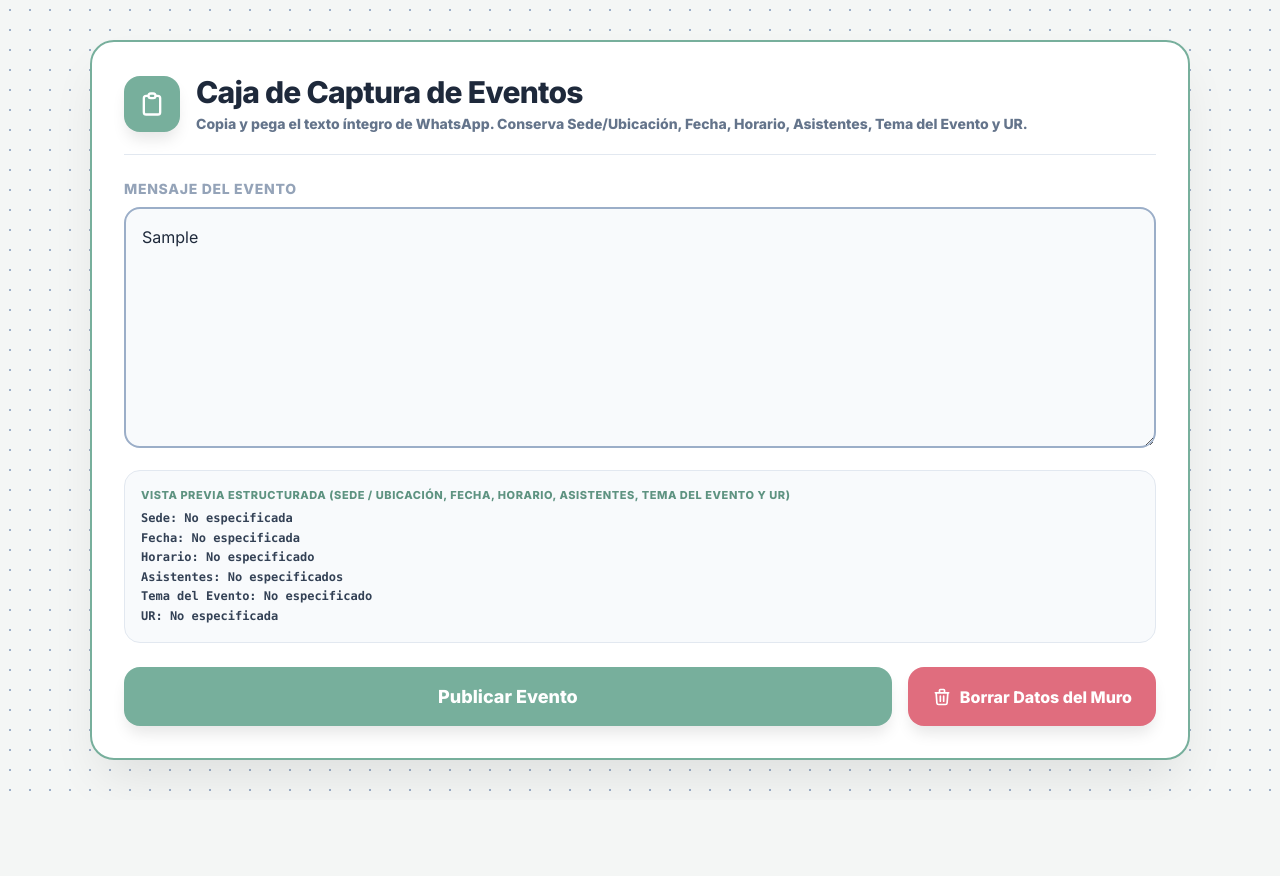
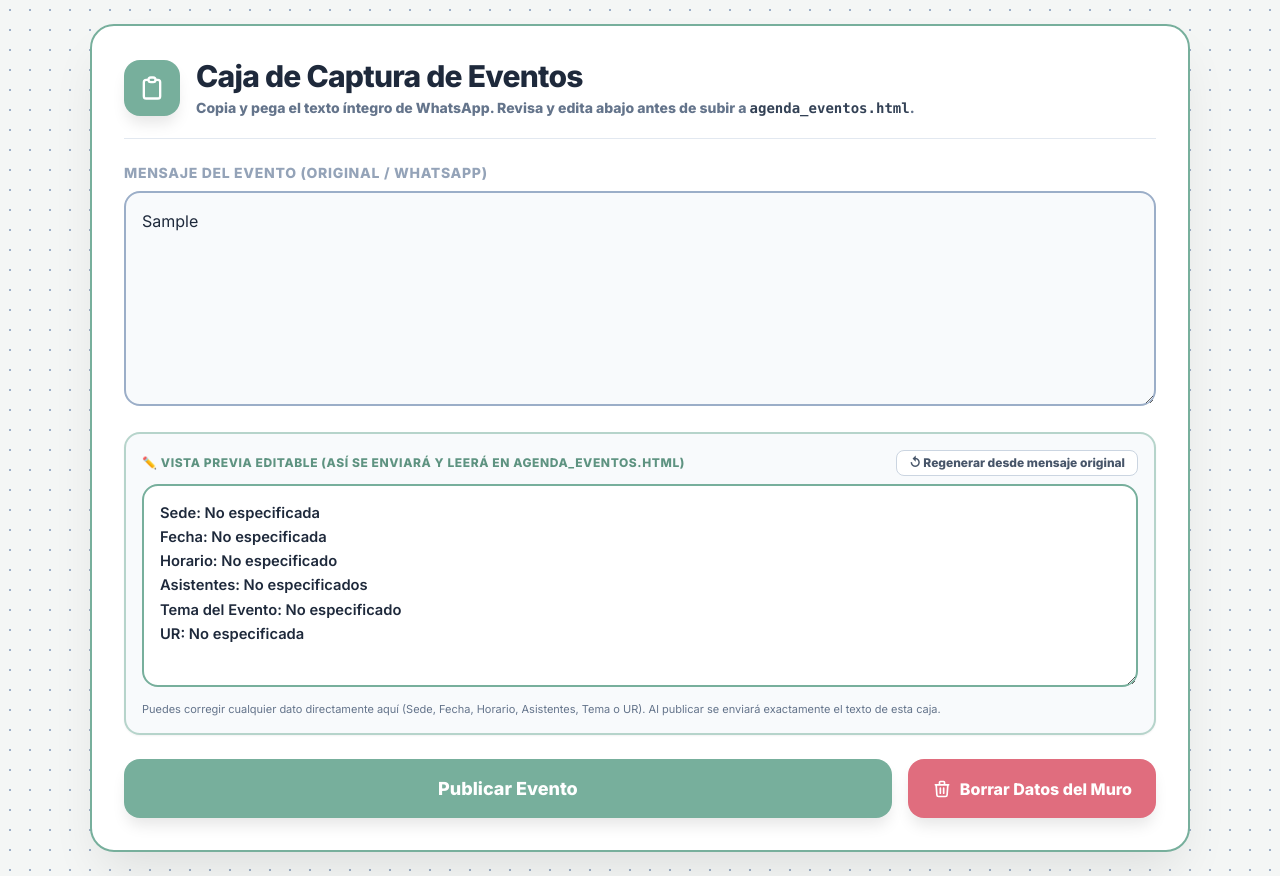
Before and after one commit to brigadadragones1200-sudo/AplicacionUIPC, a website: page Modulos/caja.eventos.html in a window 1280 px wide. Both pictures are taken after typing "Sample" into the empty fields and a click on the button "Publicar Evento". Before the commit the page ends 800 px from the top, so only its background shows below. Drawn offline with nearby package versions, Linux system fonts and the light colour scheme; no server answers.

Commit message:
Add files via upload

```diff
--- a/Modulos/caja.eventos.html
+++ b/Modulos/caja.eventos.html
@@ -78,6 +78,26 @@
             box-shadow: 0 0 0 4px rgba(119, 175, 156, 0.15);
         }
 
+        .campo-previa-editable {
+            width: 100%;
+            padding: 0.9rem 1rem;
+            background-color: #FFFFFF;
+            border: 2px solid #77af9c;
+            border-radius: 1rem;
+            font-size: 0.92rem;
+            font-weight: 600;
+            color: var(--color-texto-principal);
+            outline: none;
+            resize: vertical;
+            transition: all 0.2s ease-in-out;
+            line-height: 1.65;
+        }
+
+        .campo-previa-editable:focus {
+            border-color: var(--color-primario-hover);
+            box-shadow: 0 0 0 4px rgba(119, 175, 156, 0.18);
+        }
+
         .btn-accion-principal {
             flex: 1;
             background-color: var(--color-primario);
@@ -135,24 +155,36 @@
             </div>
             <div>
                 <h1 class="text-3xl font-black text-slate-800 tracking-tight">Caja de Captura de Eventos</h1>
-                <p class="text-sm font-bold text-slate-500 mt-1">Copia y pega el texto íntegro de WhatsApp. Conserva Sede/Ubicación, Fecha, Horario, Asistentes, Tema del Evento y UR.</p>
+                <p class="text-sm font-bold text-slate-500 mt-1">Copia y pega el texto íntegro de WhatsApp. Revisa y edita abajo antes de subir a <code class="text-slate-700">agenda_eventos.html</code>.</p>
             </div>
         </div>
 
         <!-- Formulario de Captura -->
         <form id="formCajaEvento" onsubmit="publicarEvento(event)">
-            <label for="textoEvento" class="block text-sm font-black text-slate-400 uppercase tracking-wider mb-2">Mensaje del Evento</label>
+            <label for="textoEvento" class="block text-sm font-black text-slate-400 uppercase tracking-wider mb-2">Mensaje del Evento (Original / WhatsApp)</label>
 
-            <textarea id="textoEvento" required rows="8"
-                      placeholder="Ej.&#10;BODEGA DGRHYO-DGRMyS, NIVEL 1&#10;Fecha: martes 3 de febrero de 2026 hasta nuevo aviso&#10;Horario: 9:00 a las 18:00 horas&#10;Tema: Recepción de equipos de cómputo tipo escritorio...&#10;Participantes: 20 personas por día."
+            <textarea id="textoEvento" required rows="7"
+                      placeholder="Ej.&#10;ESTUDIO DE GRABACION NIVEL 0&#10;Fechas: martes 24 y miércoles 25 de noviembre 2026&#10;horario: De las 08:30 a 11:00 horas&#10;tema: Reunión de Trabajo para la grabación del Podcast&#10;preside: Daniel García Flores&#10;cargo: Subdirección de Desarrollo integral en la DGETI&#10;no. de asistentes: 3 personas aproximadamente"
                       class="campo-texto" oninput="actualizarPrevia()"></textarea>
 
-            <!-- Vista previa estructurada -->
-            <div id="panelPrevia" class="hidden mt-4 bg-slate-50 border border-slate-200 rounded-2xl p-4">
-                <span class="block text-[11px] font-black uppercase tracking-wider text-[#5e9381] mb-1.5">
-                    Vista previa estructurada (Sede / Ubicación, Fecha, Horario, Asistentes, Tema del Evento y UR)
-                </span>
-                <pre id="textoPrevia" class="text-xs font-semibold text-slate-700 whitespace-pre-wrap leading-relaxed"></pre>
+            <!-- Caja Inferior: Vista Previa Editable para agenda_eventos.html -->
+            <div id="panelPrevia" class="hidden mt-5 bg-slate-50 border-2 border-[#77af9c]/50 rounded-2xl p-4 shadow-sm">
+                <div class="flex flex-wrap items-center justify-between gap-2 mb-2">
+                    <label for="editorPrevia" class="text-xs font-black uppercase tracking-wider text-[#5e9381]">
+                        ✏️ Vista previa editable (así se enviará y leerá en agenda_eventos.html)
+                    </label>
+                    <button type="button" onclick="regenerarPreviaDesdeOriginal()" class="text-xs font-bold text-slate-600 hover:text-slate-900 bg-white border border-slate-300 hover:bg-slate-100 px-3 py-1 rounded-lg transition cursor-pointer">
+                        ↺ Regenerar desde mensaje original
+                    </button>
+                </div>
+
+                <textarea id="editorPrevia" rows="7"
+                          class="campo-previa-editable"
+                          oninput="marcarEdicionManual()"></textarea>
+
+                <p id="estadoEdicionPrevia" class="text-[11px] text-slate-500 font-medium mt-2">
+                    Puedes corregir cualquier dato directamente aquí (Sede, Fecha, Horario, Asistentes, Tema o UR). Al publicar se enviará exactamente el texto de esta caja.
+                </p>
             </div>
 
             <div id="alertaExito" class="hidden mt-4 p-4 bg-emerald-50 text-emerald-700 text-sm font-bold rounded-xl border border-emerald-200 flex items-center justify-center gap-2 transition-all">
@@ -175,6 +207,8 @@
     </div>
 
     <script>
+        let edicionManualActiva = false;
+
         const mapaUrs = [
             { sigla: "DGRHyO", frases: ["dgrhyo", "dghryo", "dgrho", "dgrmys", "dirección general de recursos humanos y organización", "direccion general de recursos humanos y organizacion", "dirección de relaciones laborales"] },
             { sigla: "DGDCYPEI", frases: ["dirección general de desarrollo curricular y política de educación inicial", "ur 312"] },
@@ -249,10 +283,10 @@
         function limpiarTextoWhatsApp(texto) {
             return (texto || "")
                 .split('\n')
-                .map(l => l.replace(/\u00a0/g, ' ').trim())
+                .map(l => l.replace(/[\u00a0\u2000-\u200b\ufeff]/g, ' ').trim())
                 .filter(l => l.length > 0)
                 .filter(l => !/^\*?reenviado\*?$/i.test(l))
-                .filter(l => !/^\*?\[?\d{1,2}:\d{2}(?::\d{2})?\s*(?:a\.?\s*m\.?\vert{}p\.?\s*m\.?\vert{}am\vert{}pm)?\]?\*?$/i.test(l))
+                .filter(l => !/^\*?\[?\d{1,2}:\d{2}(?::\d{2})?\s*(?:a\.?\s*m\.?|p\.?\s*m\.?|am|pm)?\]?\*?$/i.test(l))
                 .filter(l => !/^jos[eé] madrigal ventura$/i.test(l))
                 .join('\n');
         }
@@ -260,12 +294,12 @@
         function detectarEtiqueta(linea) {
             const l = normalizarTexto(linea);
             if (/^ur\s*:/.test(l) || /^unidad\s+responsable\s*:/.test(l)) return 'ur';
-            if (/^fecha\s*:/.test(l)) return 'fecha';
+            if (/^fechas?\s*:/.test(l)) return 'fecha';
             if (/^(horario|hora)\s*:/.test(l)) return 'horario';
-            if (/^(tema|asunto|evento)\s*:/.test(l)) return 'tema';
+            if (/^(tema(?:\s+del\s+evento)?|asunto|evento)\s*:/.test(l)) return 'tema';
             if (/^(?:no\.?\s*de\s*)?(?:asistentes|participantes|asistencia(?:\s+para)?|aforo(?:\s+estimado)?)\s*:/.test(l)) return 'asistentes';
             if (/^(sede|ubicacion|lugar)\s*:/.test(l)) return 'sede';
-            if (/^(contacto|responsable|enlace|telefono|tel)\s*:/.test(l)) return 'extra';
+            if (/^(preside|cargo|contacto|responsable|enlace|telefono|tel)\s*:/.test(l)) return 'extra';
             return null;
         }
 
@@ -298,11 +332,11 @@
                     if (etiq === 'sede') {
                         bufSede.push(linea.replace(/^(sede|ubicaci[oó]n|lugar)\s*:\s*/i, '').trim());
                     } else if (etiq === 'fecha') {
-                        bufFecha.push(linea.replace(/^fecha\s*:\s*/i, '').trim());
+                        bufFecha.push(linea.replace(/^fechas?\s*:\s*/i, '').trim());
                     } else if (etiq === 'horario') {
                         bufHorario.push(linea.replace(/^(horario|hora)\s*:\s*/i, '').trim());
                     } else if (etiq === 'tema') {
-                        bufTema.push(linea.replace(/^(?:tema|asunto|evento)\s*:\s*/i, '').trim());
+                        bufTema.push(linea.replace(/^(?:tema(?:\s+del\s+evento)?|asunto|evento)\s*:\s*/i, '').trim());
                     } else if (etiq === 'asistentes') {
                         bufAsistentes.push(
                             linea.replace(/^(?:no\.?\s*de\s*)?(?:asistentes|participantes|asistencia(?:\s+para)?|aforo(?:\s+estimado)?)\s*:?\s*/i, '').trim()
@@ -325,7 +359,7 @@
                         bufFecha.push(linea);
                     } else if (campoActual === 'horario' && /(?:a\s+las|horas?|am|pm|\d{1,2}:\d{2})/i.test(linea)) {
                         bufHorario.push(linea);
-                    } else if (campoActual === 'asistentes' && /(?:personas|asistentes|participantes|por\s+d[ií]a)/i.test(linea)) {
+                    } else if (campoActual === 'asistentes' && /(?:personas|asistentes|participantes|por\s+d[ií]a|aproximadamente)/i.test(linea)) {
                         bufAsistentes.push(linea);
                     } else if (campoActual === 'sede') {
                         bufSede.push(linea);
@@ -343,6 +377,10 @@
             if (bufAsistentes.length > 0) asistentes = bufAsistentes.join(' ').replace(/\s+/g, ' ').trim();
             if (bufTema.length > 0) tema = bufTema.join(' ').replace(/\s+/g, ' ').trim();
 
+            if (bufExtra.length > 0) {
+                tema = `${tema} (${bufExtra.join(' | ')})`.replace(/\s+/g, ' ').trim();
+            }
+
             const salida = [
                 `Sede: ${sede}`,
                 `Fecha: ${fecha}`,
@@ -352,33 +390,61 @@
                 `UR: ${ur}`
             ];
 
-            if (bufExtra.length > 0) {
-                salida.push(bufExtra.join(' '));
-            }
-
             return salida.join('\n');
         }
 
-        function actualizarPrevia() {
+        function marcarEdicionManual() {
+            edicionManualActiva = true;
+            const estado = document.getElementById('estadoEdicionPrevia');
+            if (estado) {
+                estado.innerText = "✏️ Editado manualmente: se publicará exactamente el texto que ves en esta caja.";
+                estado.className = "text-[11px] text-amber-700 font-bold mt-2";
+            }
+        }
+
+        function regenerarPreviaDesdeOriginal() {
+            edicionManualActiva = false;
+            const estado = document.getElementById('estadoEdicionPrevia');
+            if (estado) {
+                estado.innerText = "Puedes corregir cualquier dato directamente aquí (Sede, Fecha, Horario, Asistentes, Tema o UR). Al publicar se enviará exactamente el texto de esta caja.";
+                estado.className = "text-[11px] text-slate-500 font-medium mt-2";
+            }
+            actualizarPrevia(true);
+        }
+
+        function actualizarPrevia(forzar = false) {
             const crudo = document.getElementById('textoEvento').value;
             const panel = document.getElementById('panelPrevia');
-            const pre = document.getElementById('textoPrevia');
+            const editor = document.getElementById('editorPrevia');
 
             if (!crudo.trim()) {
                 panel.classList.add('hidden');
-                pre.innerText = '';
+                editor.value = '';
+                edicionManualActiva = false;
                 return;
             }
 
             panel.classList.remove('hidden');
-            pre.innerText = normalizarTextoDesdeWhatsApp(crudo);
+
+            if (!edicionManualActiva || forzar) {
+                editor.value = normalizarTextoDesdeWhatsApp(crudo);
+            }
+        }
+
+        function obtenerTextoFinalParaPublicar() {
+            const editor = document.getElementById('editorPrevia');
+            const crudo = document.getElementById('textoEvento').value;
+
+            if (editor && editor.value.trim().length > 0) {
+                return editor.value.trim();
+            }
+            return normalizarTextoDesdeWhatsApp(crudo);
         }
 
         async function publicarEvento(e) {
             e.preventDefault();
 
-            const textoCrudo = document.getElementById('textoEvento').value;
-            const textoLimpio = normalizarTextoDesdeWhatsApp(textoCrudo);
+            const textoLimpio = obtenerTextoFinalParaPublicar();
             const btn = document.getElementById('btnPublicar');
             const alerta = document.getElementById('alertaExito');
 
@@ -395,7 +461,7 @@
 
                 if (response.ok) {
                     document.getElementById('formCajaEvento').reset();
-                    actualizarPrevia();
+                    actualizarPrevia(true);
                     alerta.classList.remove('hidden');
 
                     setTimeout(() => {
```
